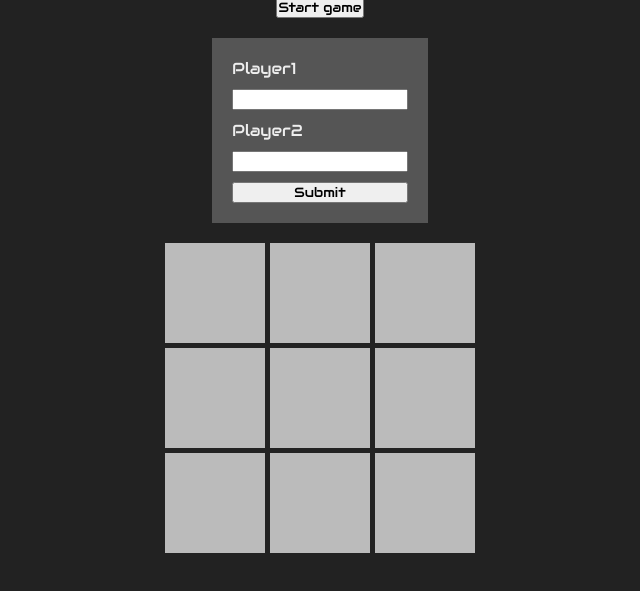
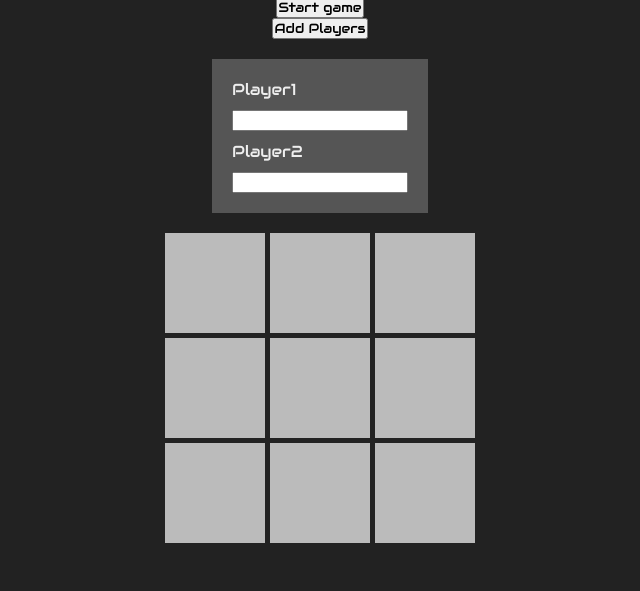
Before and after one commit to Royuin/tic-tac-toe, a website: page index.html in a window 1280 px wide. Shown: the part 105-696 px from the top of the page, without its empty margins (320-960 px from the left). Drawn offline with Linux system fonts and the light colour scheme.

Commit message:
put button next to start button and out of form so it can show and hide form at will with js

```diff
--- a/index.html
+++ b/index.html
@@ -13,6 +13,7 @@
 <body>
   <h1>Tic-Tac-Toe</h1>
   <button class="start">Start game</button>
+  <button type="submit" class="add-players">Add Players</button>
   <div class="display"></div>
   <form action="">
     <label for="p1">Player1</label>
@@ -20,7 +21,6 @@
 
     <label for="p2">Player2</label>
     <input type="text" name="p2" id="p2">
-    <button class="submit">Submit</button>
   </form>
 </body>
 
```
